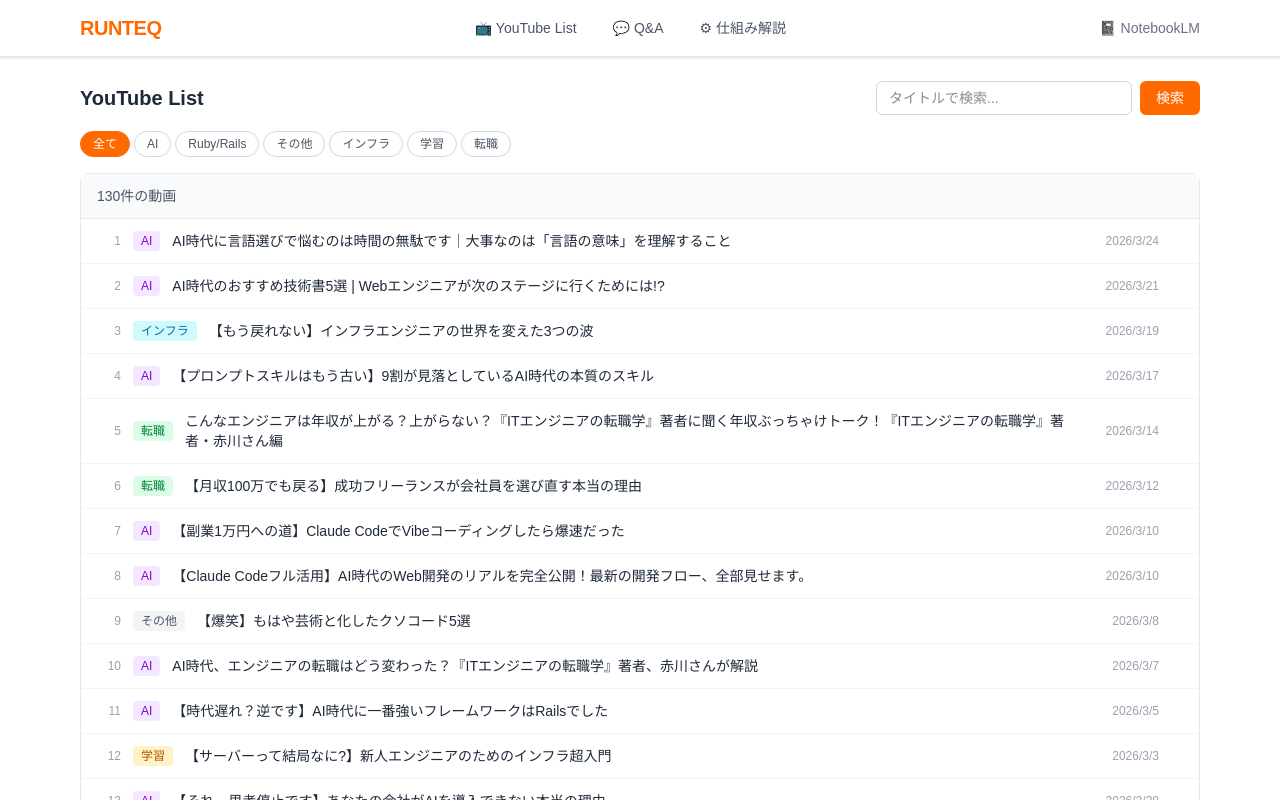
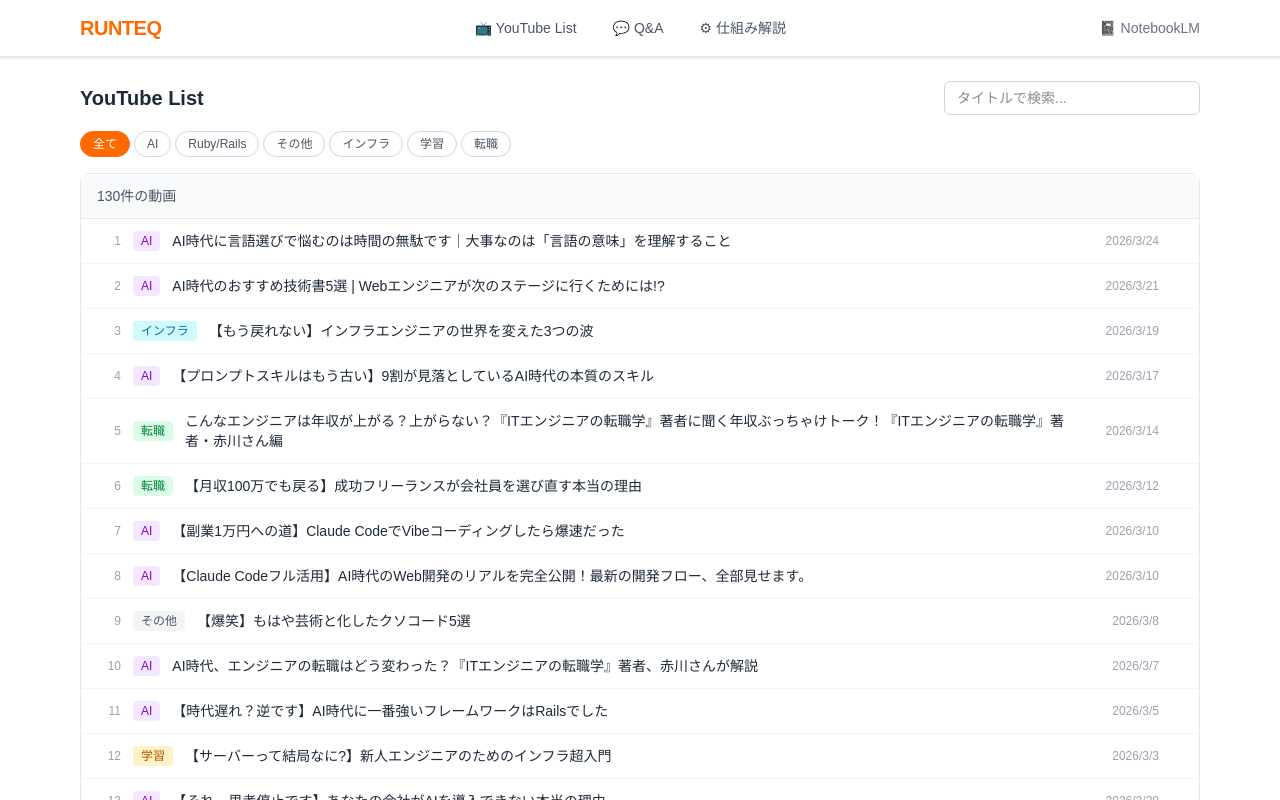
Before and after one commit to susumuiwamoto1717-stack/runteq-youtube-list-next, a Next.js app: page /videos in a window 1280 px wide. Shown: the top 800 px of the page. Built offline with nearby package versions, Linux system fonts and the light colour scheme.

Commit message:
Fix: make /videos static page to ensure date sorting on Vercel
Moved search/filter to client component so /videos is prerendered
at build time with correct date order.

Co-Authored-By: Claude Opus 4.6 (1M context) <noreply@anthropic.com>

```diff
--- /dev/null
+++ b/src/app/videos/VideoList.tsx
@@ -0,0 +1,104 @@
+"use client";
+
+import Link from "next/link";
+import { useState } from "react";
+import type { Video } from "@/lib/videos";
+
+const CATEGORY_COLORS: Record<string, string> = {
+  AI: "bg-purple-100 text-purple-700",
+  転職: "bg-green-100 text-green-700",
+  学習: "bg-amber-100 text-amber-700",
+  "Ruby/Rails": "bg-red-100 text-red-700",
+  インフラ: "bg-cyan-100 text-cyan-700",
+};
+
+export default function VideoList({
+  videos,
+  categories,
+}: {
+  videos: Video[];
+  categories: string[];
+}) {
+  const [search, setSearch] = useState("");
+  const [category, setCategory] = useState<string | null>(null);
+
+  let filtered = videos;
+  if (category) filtered = filtered.filter((v) => v.category === category);
+  if (search) filtered = filtered.filter((v) => v.title.includes(search));
+
+  return (
+    <div className="space-y-4">
+      <div className="flex items-center justify-between">
+        <h1 className="text-xl font-bold text-gray-800">YouTube List</h1>
+        <div className="flex gap-2">
+          <input
+            value={search}
+            onChange={(e) => setSearch(e.target.value)}
+            placeholder="タイトルで検索..."
+            className="border border-gray-300 rounded-md px-3 py-1.5 text-sm w-64 focus:outline-none focus:ring-2 focus:ring-orange-400"
+          />
+        </div>
+      </div>
+      <div className="flex flex-wrap gap-1">
+        <button
+          onClick={() => setCategory(null)}
+          className={`text-xs px-3 py-1 rounded-full border transition cursor-pointer ${!category ? "bg-orange-500 text-white border-orange-500" : "bg-white text-gray-600 border-gray-300 hover:border-orange-400"}`}
+        >
+          全て
+        </button>
+        {categories.map((cat) => (
+          <button
+            key={cat}
+            onClick={() => setCategory(cat)}
+            className={`text-xs px-3 py-1 rounded-full border transition cursor-pointer ${category === cat ? "bg-orange-500 text-white border-orange-500" : "bg-white text-gray-600 border-gray-300 hover:border-orange-400"}`}
+          >
+            {cat}
+          </button>
+        ))}
+      </div>
+      <div className="bg-white rounded-lg border border-gray-200">
+        <div className="px-4 py-2.5 border-b border-gray-200 bg-gray-50">
+          <span className="text-sm font-medium text-gray-600">
+            {filtered.length}件の動画
+          </span>
+        </div>
+        <div className="divide-y divide-gray-100">
+          {filtered.map((video, i) => (
+            <div
+              key={video.video_id}
+              className="flex items-center gap-3 px-4 py-3 hover:bg-orange-50 transition group"
+            >
+              <span className="shrink-0 text-xs text-gray-400 w-6 text-right">
+                {i + 1}
+              </span>
+              <span
+                className={`shrink-0 text-xs font-medium px-2 py-0.5 rounded ${CATEGORY_COLORS[video.category] || "bg-gray-100 text-gray-600"}`}
+              >
+                {video.category}
+              </span>
+              <Link
+                href={`/videos/${video.video_id}`}
+                className="flex-1 text-sm text-gray-800 hover:text-orange-600 transition"
+              >
+                {video.title}
+              </Link>
+              {video.published_at && (
+                <span className="shrink-0 text-xs text-gray-400 w-20 text-right">
+                  {new Date(video.published_at).toLocaleDateString("ja-JP")}
+                </span>
+              )}
+              <a
+                href={video.url}
+                target="_blank"
+                rel="noopener"
+                className="shrink-0 text-xs text-red-500 hover:text-red-700 opacity-0 group-hover:opacity-100 transition"
+              >
+                ▶
+              </a>
+            </div>
+          ))}
+        </div>
+      </div>
+    </div>
+  );
+}
--- a/src/app/videos/page.tsx
+++ b/src/app/videos/page.tsx
@@ -1,107 +1,9 @@
-import Link from "next/link";
 import { getVideos, getCategories } from "@/lib/videos";
+import VideoList from "./VideoList";
 
-export default async function VideosPage({
-  searchParams,
-}: {
-  searchParams: Promise<{ category?: string; search?: string }>;
-}) {
-  const params = await searchParams;
-  let videos = getVideos();
+export default function VideosPage() {
+  const videos = getVideos();
   const categories = getCategories();
 
-  if (params.category)
-    videos = videos.filter((v) => v.category === params.category);
-  if (params.search)
-    videos = videos.filter((v) => v.title.includes(params.search!));
-
-  const c: Record<string, string> = {
-    AI: "bg-purple-100 text-purple-700",
-    転職: "bg-green-100 text-green-700",
-    学習: "bg-amber-100 text-amber-700",
-    "Ruby/Rails": "bg-red-100 text-red-700",
-    インフラ: "bg-cyan-100 text-cyan-700",
-  };
-
-  return (
-    <div className="space-y-4">
-      <div className="flex items-center justify-between">
-        <h1 className="text-xl font-bold text-gray-800">YouTube List</h1>
-        <form className="flex gap-2">
-          <input
-            name="search"
-            defaultValue={params.search}
-            placeholder="タイトルで検索..."
-            className="border border-gray-300 rounded-md px-3 py-1.5 text-sm w-64 focus:outline-none focus:ring-2 focus:ring-orange-400"
-          />
-          {params.category && (
-            <input type="hidden" name="category" value={params.category} />
-          )}
-          <button className="bg-orange-500 text-white text-sm px-4 py-1.5 rounded-md hover:bg-orange-600 cursor-pointer transition">
-            検索
-          </button>
-        </form>
-      </div>
-      <div className="flex flex-wrap gap-1">
-        <Link
-          href="/videos"
-          className={`text-xs px-3 py-1 rounded-full border transition ${!params.category ? "bg-orange-500 text-white border-orange-500" : "bg-white text-gray-600 border-gray-300 hover:border-orange-400"}`}
-        >
-          全て
-        </Link>
-        {categories.map((cat) => (
-          <Link
-            key={cat}
-            href={`/videos?category=${cat}`}
-            className={`text-xs px-3 py-1 rounded-full border transition ${params.category === cat ? "bg-orange-500 text-white border-orange-500" : "bg-white text-gray-600 border-gray-300 hover:border-orange-400"}`}
-          >
-            {cat}
-          </Link>
-        ))}
-      </div>
-      <div className="bg-white rounded-lg border border-gray-200">
-        <div className="px-4 py-2.5 border-b border-gray-200 bg-gray-50">
-          <span className="text-sm font-medium text-gray-600">
-            {videos.length}件の動画
-          </span>
-        </div>
-        <div className="divide-y divide-gray-100">
-          {videos.map((video, i) => (
-            <div
-              key={video.video_id}
-              className="flex items-center gap-3 px-4 py-3 hover:bg-orange-50 transition group"
-            >
-              <span className="shrink-0 text-xs text-gray-400 w-6 text-right">
-                {i + 1}
-              </span>
-              <span
-                className={`shrink-0 text-xs font-medium px-2 py-0.5 rounded ${c[video.category] || "bg-gray-100 text-gray-600"}`}
-              >
-                {video.category}
-              </span>
-              <Link
-                href={`/videos/${video.video_id}`}
-                className="flex-1 text-sm text-gray-800 hover:text-orange-600 transition"
-              >
-                {video.title}
-              </Link>
-              {video.published_at && (
-                <span className="shrink-0 text-xs text-gray-400 w-20 text-right">
-                  {new Date(video.published_at).toLocaleDateString("ja-JP")}
-                </span>
-              )}
-              <a
-                href={video.url}
-                target="_blank"
-                rel="noopener"
-                className="shrink-0 text-xs text-red-500 hover:text-red-700 opacity-0 group-hover:opacity-100 transition"
-              >
-                ▶
-              </a>
-            </div>
-          ))}
-        </div>
-      </div>
-    </div>
-  );
+  return <VideoList videos={videos} categories={categories} />;
 }
```
